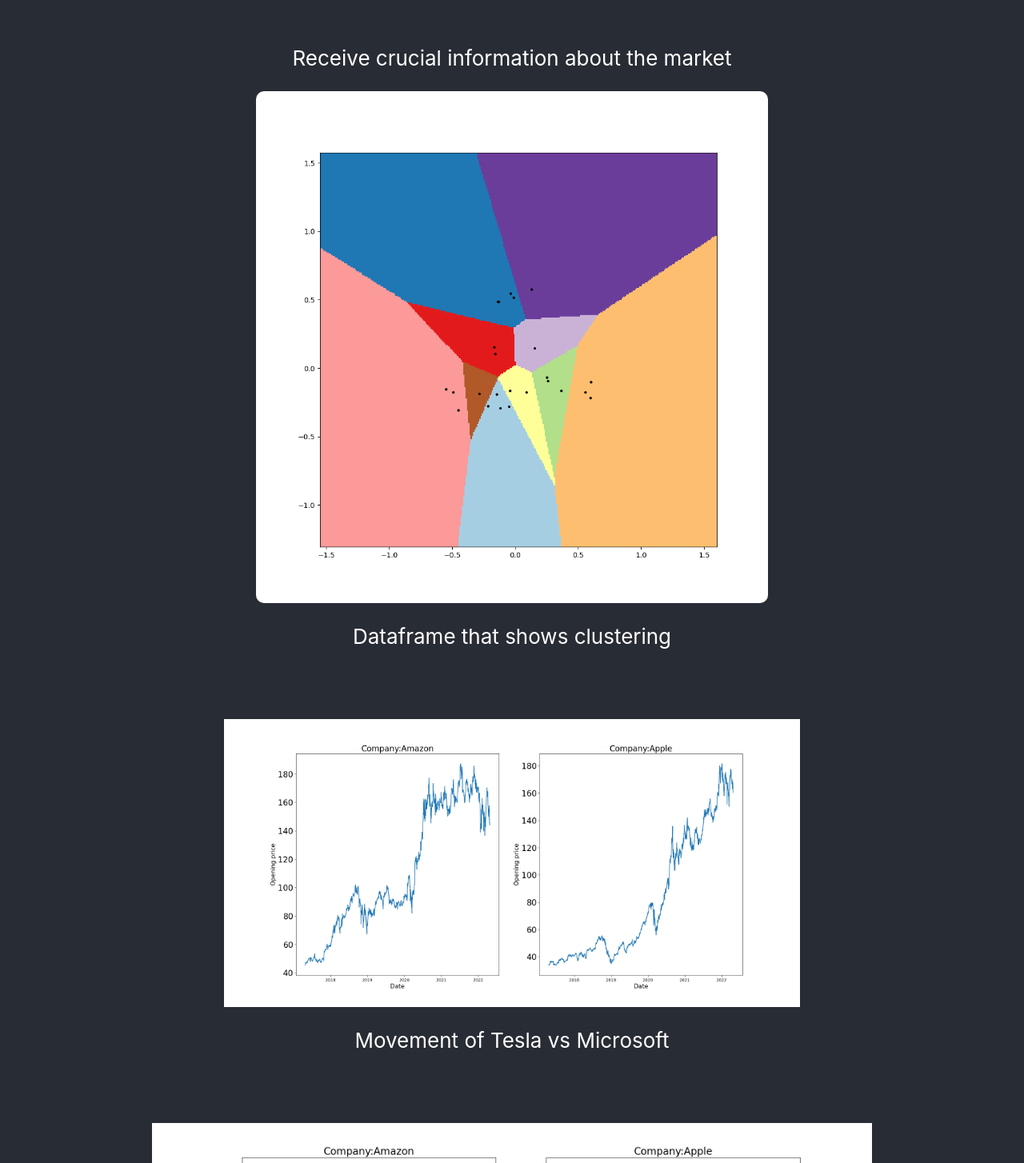
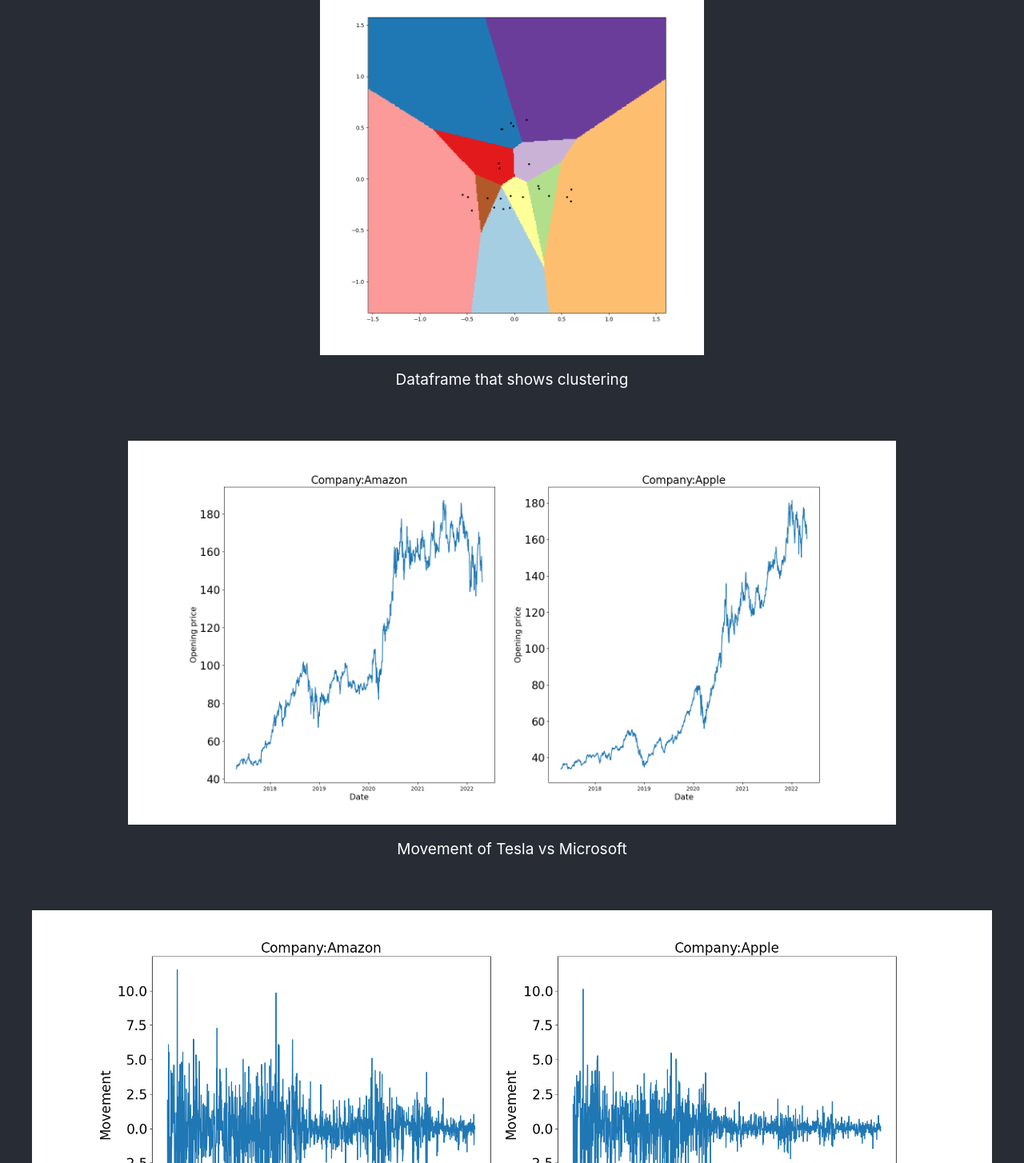
Before and after one commit to R1sh11172/Hacklytics2023Project, a React (Create React App) app in the folder hack2023/: page / in a window 1280 px wide. Shown: the part 276-1730 px from the top of the page at 80% size. Built offline with nearby package versions, Linux system fonts and the light colour scheme.

Commit message:
Update App.css

```diff
--- a/hack2023/src/App.css
+++ b/hack2023/src/App.css
@@ -3,45 +3,31 @@
 }
 
 .plot1 {
-  height: 80vmin;
+  height: 60vmin;
   pointer-events: none;
-  border-radius: 10px;
 }
 
 .plot2 {
-  height: 45vmin;
+  height: 60vmin;
   pointer-events: none;
 }
 
 .plot3 {
-  height: 45vmin;
-  pointer-events: none;
-}
-
-.plot4 {
-  height: 45vmin;
-  pointer-events: none;
-}
-
-.plot5 {
-  height: 45vmin;
-  pointer-events: none;
-}
-
-.plot6 {
-  height: 45vmin;
+  height: 60vmin;
   pointer-events: none;
 }
 
 
+
+
 .App-header {
   background-color: #282c34;
-  min-height: 100vh;
+  min-height: 50vh;
   display: flex;
   flex-direction: column;
   align-items: center;
   justify-content: center;
-  font-size: calc(10px + 2vmin);
+  font-size: calc(3px + 2vmin);
   color: white;
 }
 
```
